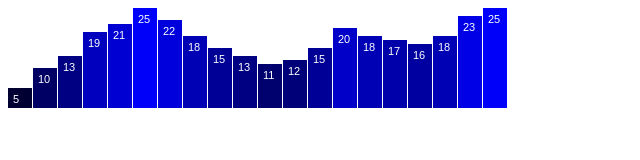
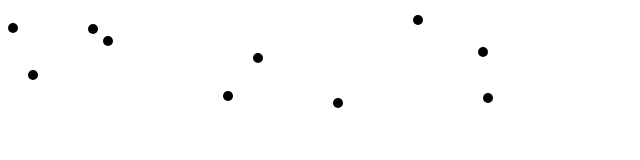
Before and after one commit to Li-Heng-LH/d3jsTutorial, a plain HTML site: page index.html in a window 1280 px wide. Shown: the whole page, without its empty margins (0-640 px from the left). Drawn offline with nearby package versions, Linux system fonts and the light colour scheme.

Commit message:
book6.3 tut

```diff
--- /dev/null
+++ b/book6_1.css
@@ -0,0 +1,7 @@
+.bar{
+	display:inline-block;
+	width: 20px;
+	height: 75px;
+	background-color: blue;
+	margin-right: 2px;
+}
--- a/book6_1.js
+++ b/book6_1.js
@@ -1,3 +1,4 @@
+//randomised barchart
 var dataset = [];
 for (var i = 0; i<25; i++){
 	var num = Math.floor(Math.random()*30);
--- a/book6_2.js
+++ b/book6_2.js
@@ -1,3 +1,4 @@
+//bar chart with labels
 var w = 500;
 var h = 100;
 var barPadding = 1;
--- /dev/null
+++ b/book6_3.js
@@ -0,0 +1,27 @@
+//book6_3.js
+//scatterplot
+
+var dataset = [
+                [5, 20], [480, 90], [250, 50], [100, 33], [330, 95],
+                [410, 12], [475, 44], [25, 67], [85, 21], [220, 88]
+              ]; //10
+
+var w = 500;
+var h = 100;
+
+var svg = d3.select("body")
+			.append("svg")
+			.attr("width", w)
+			.attr("height",h);
+
+svg.selectAll("circle")
+	.data(dataset)
+	.enter()
+	.append("circle")
+	.attr("cx",function(d){ //NOTE: each data entry here is an array
+		return d[0];
+	})
+	.attr("cy",function(d){
+		return d[1];
+	})
+	.attr("r",5);
--- a/index.html
+++ b/index.html
@@ -3,20 +3,12 @@
 
 	<head>
 		<title>LH D3 tutorial</title>
+		<link rel="stylesheet" type="text/css" href="book6_1.css"/>
 		<script src="https://d3js.org/d3.v3.min.js"></script>
-		<style>
-			.bar{
-				display:inline-block;
-				width: 20px;
-				height: 75px;
-				background-color: blue;
-				margin-right: 2px;
-			}
-		</style>
 	</head>
 
 	<body>
-		<script src="book6_2.js"></script>
+		<script src="book6_3.js"></script>
 	</body>
 
 </html>
```
